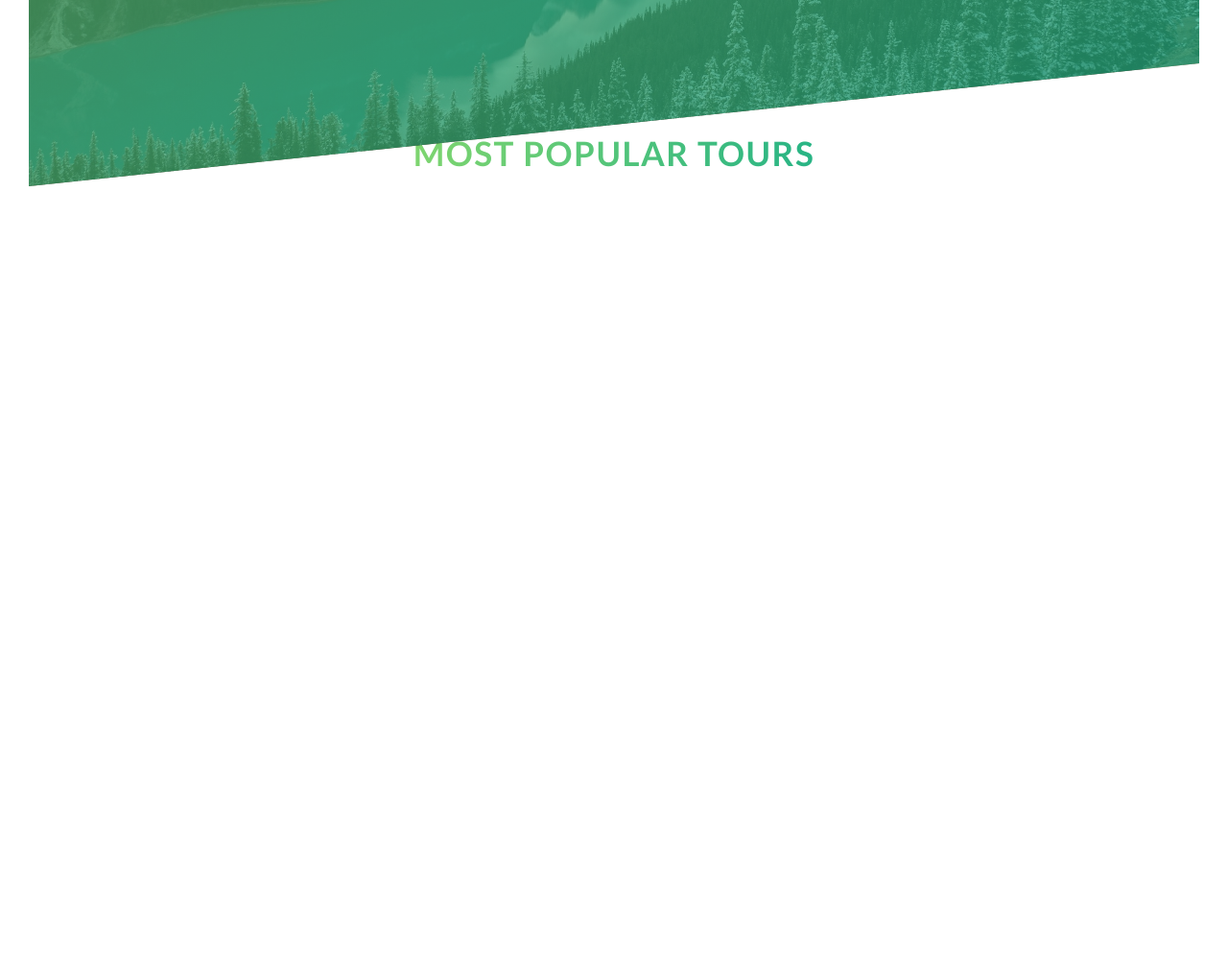
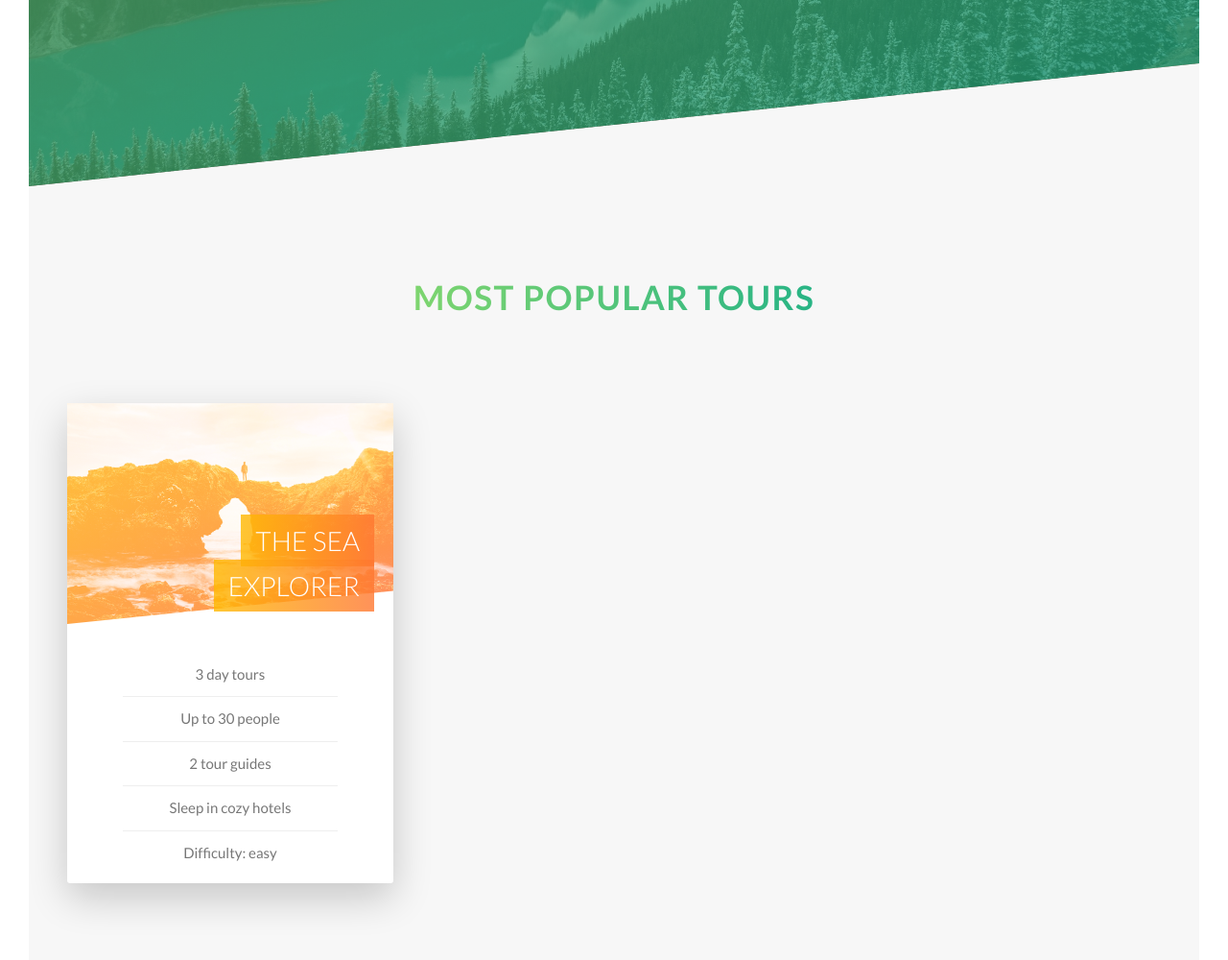
Before and after one commit to tlorent/advancedcss-natours, a website: page index.html in a window 1280 px wide. Shown: the part 2075-3075 px from the top of the page at 96% size. Before the commit the page ends 2375 px from the top, so only its background shows below. Drawn offline with Linux system fonts and the light colour scheme.

Commit message:
Finished first card of tours.

```diff
--- a/index.html
+++ b/index.html
@@ -96,13 +96,41 @@
             <div class="u-center-text u-margin-bottom-big">
                 <h2 class="heading-secondary">Most popular tours</h2>
             </div>
+
+            <div class="row">
+                <div class="col-1-of-3">
+                    <div class="card">
+                        <div class="card__side card__side--front">
+                            <div class="card__picture card__picture--1">
+                                &nbsp;
+                            </div>
+                            <h4 class="card__heading">
+                                <span class="card__heading-span">The Sea Explorer</span>
+                            </h4>
+                            <div class="card__details">
+                                <ul>
+                                    <li>3 day tours</li>
+                                    <li>Up to 30 people</li>
+                                    <li>2 tour guides</li>
+                                    <li>Sleep in cozy hotels</li>
+                                    <li>Difficulty: easy</li>
+                                </ul>
+                            </div>
+                        </div>
+                        <div class="card__side card__side--back card__side--back--1">
+                            <div class="card__cta">
+                                <div class="card__price-box">
+                                    <div class="card__price-only">Only</div>
+                                    <div class="card__price-value">$297</div>
+                                </div>
+                                <a href="#" class="btn btn--white">Book now!</a>
+                            </div>
+                        </div>
+                    </div>
+                </div>
+            </div>
+
         </section>
-
-        <div class="row">
-            <div class="col-1-of-3"></div>
-            <div class="col-1-of-3"></div>
-            <div class="col-1-of-3"></div>
-        </div>
 
     </body>
 </html>
--- a/sass/abstracts/_variables.scss
+++ b/sass/abstracts/_variables.scss
@@ -8,6 +8,13 @@ $color-white: #fff;
 $color-black: #000;
 
 $color-grey-light: #F7F7F7;
+$color-grey-light-2: #eee;
+
+$color-secondary-light: #ffb900;
+$color-secondary-dark: #ff7730;
+
+$color-tertiary-light: #2998ff;
+$color-tertiary-dark: #5643fa;
 
 // FONT
 $default-font-size: 1.6rem;
--- /dev/null
+++ b/sass/components/_card.scss
@@ -0,0 +1,137 @@
+.card {
+
+    // FUNCTIONALITY OF THE CARD (ROTATION)
+
+    // For a better transition when rotating.
+    perspective: 150rem;
+    position: relative;
+
+    // Give the parent card element the same height as the child elements, because when all its child elements are positioned absolute the parent container collapses.
+    height: 50rem;
+
+    &__side {
+        height: 50rem;
+        width: 100%;
+        border-radius: 3px;
+        box-shadow: 0 1.5rem 4rem rgba($color-black, .2);
+        transition: all .8s ease;
+
+        // Position the front and back of the card sides on top of each other.
+        position: absolute;
+        top: 0;
+        left: 0;
+
+        // Ensure that the backside of the card can't be seen by default and when rotating.
+        backface-visibility: hidden;
+
+        &--front {
+            background-color: $color-white;
+        }
+
+        &--back {
+            // Set the backside of the card rotated by default.
+            transform: rotateY(180deg);
+
+            &--1 {
+                background-image: linear-gradient(to right bottom, $color-secondary-light, $color-secondary-dark);
+            }
+        }
+    }
+
+    // When hovering the card element, rotate the front side of the card to the back by -180deg.
+    &:hover &__side--front {
+        transform: rotateY(-180deg);
+    }
+
+    // When hovering the card element, rotate the back side of the card back to its original position, which is set to 180deg.
+    &:hover &__side--back {
+        transform: rotateY(0);
+    }
+
+    // STYLING CARD FRONT-SIDE
+    &__picture {
+        background-size: cover;
+        height: 23rem;
+
+        // Blend the image with the linear-gradient
+        background-blend-mode: screen;
+
+        -webkit-clip-path: polygon(0 0, 100% 0, 100% 85%, 0 100%);
+        clip-path: polygon(0 0, 100% 0, 100% 85%, 0 100%);
+
+        &--1 {
+            background-image: linear-gradient(to right bottom, $color-secondary-light, $color-secondary-dark), url(../img/nat-5.jpg);
+        }
+    }
+
+    &__heading {
+        font-size: 2.8rem;
+        font-weight: 300;
+        text-transform: uppercase;
+        text-align: right;
+        position: absolute;
+        top: 12rem;
+        right: 2rem;
+        color: $color-white;
+        width: 75%;
+    }
+
+    &__heading-span {
+
+        // Treat the span element as separate lines so you can set the padding on both sides.
+        box-decoration-break: clone;
+        padding: 1rem 1.5rem;
+
+        background-image: linear-gradient(to right, rgba($color-secondary-light, .8), rgba($color-secondary-dark, .8));
+    }
+
+    &__details {
+        padding: 3rem;
+
+        ul {
+            list-style: none;
+            margin: 0 auto;
+
+            // Give it a lower width so that the list-items don't span the entire block.
+            width: 80%;
+
+            li {
+                text-align: center;
+                font-size: 1.5rem;
+                padding: 1rem;
+
+                &:not(:last-child) {
+                    border-bottom: 1px solid $color-grey-light-2;
+                }
+            }
+        }
+    }
+
+    &__cta {
+        text-align: center;
+        width: 90%;
+
+        // Center the cta box.
+        position: absolute;
+        top: 50%;
+        left: 50%;
+        transform: translate(-50%, -50%);
+    }
+
+    &__price-box {
+        color: $color-white;
+
+        // Space between the prices and the CTA button.
+        margin-bottom: 8rem;
+    }
+
+    &__price-only {
+        font-size: 1.4rem;
+        text-transform: uppercase;
+    }
+
+    &__price-value {
+        font-size: 6rem;
+        font-weight: 100;
+    }
+}
--- a/sass/main.scss
+++ b/sass/main.scss
@@ -8,6 +8,7 @@
 @import "base/utilities";
 
 @import "components/button";
+@import "components/card";
 @import "components/composition";
 @import "components/feature";
 
--- a/sass/pages/_home.scss
+++ b/sass/pages/_home.scss
@@ -20,3 +20,9 @@
         transform: skewY(6deg);
     }
 }
+
+.section-tours {
+    padding: 25rem 0;
+    background-color: $color-grey-light;
+    margin-top: -10rem;
+}
```
Also changed, not shown: css/style.css.
